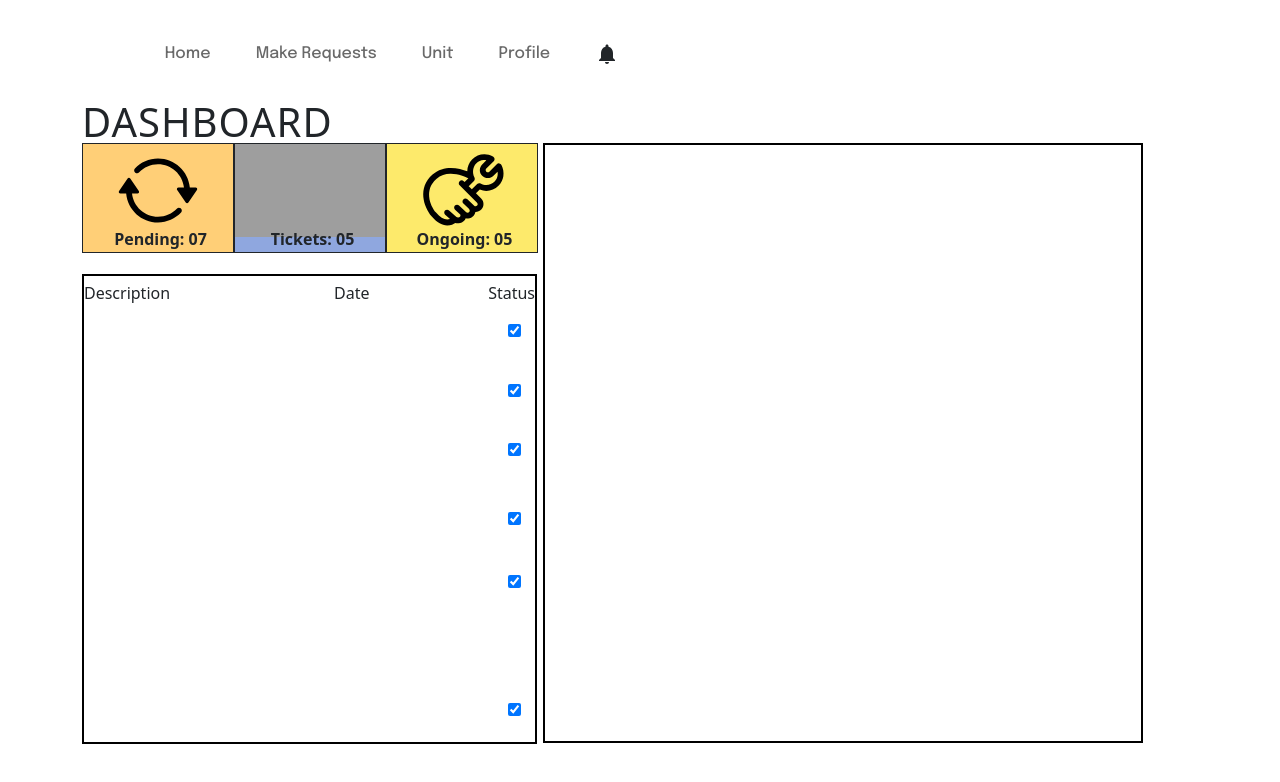
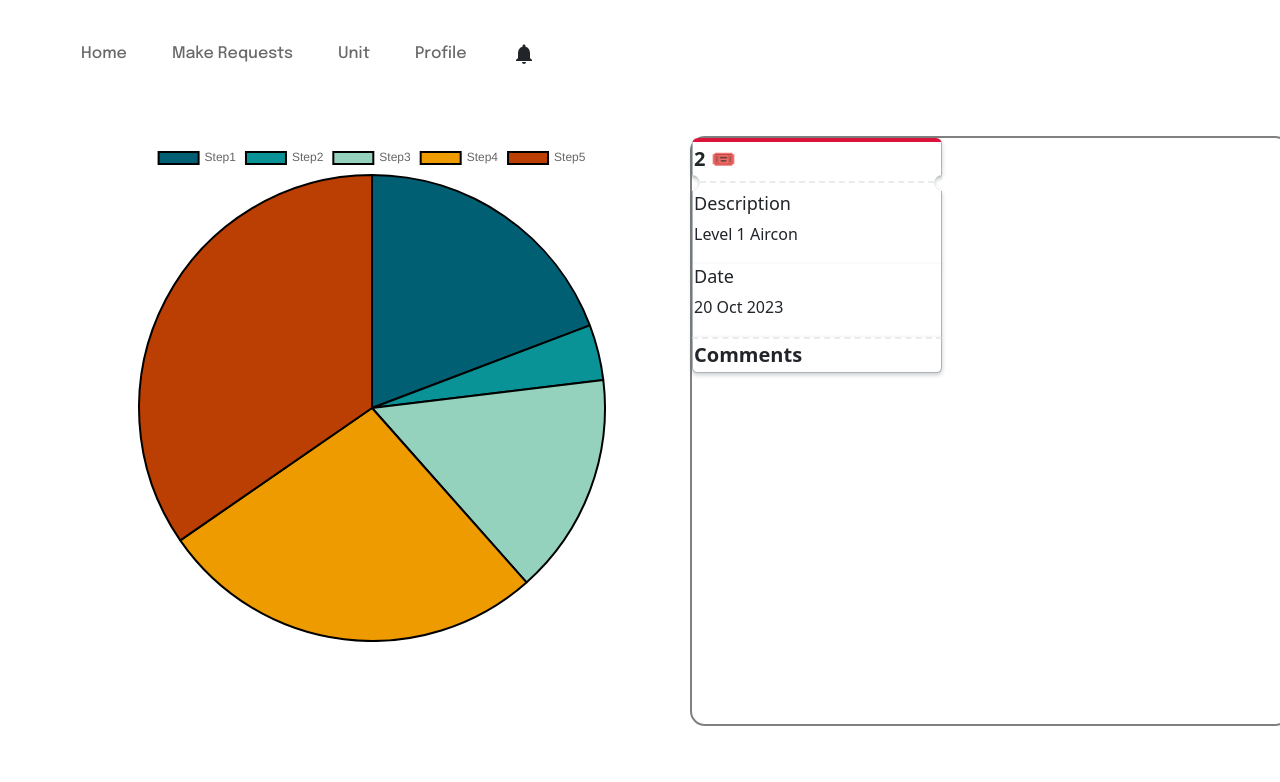
Before and after one commit to sarang2551/tenantFrontend, a React (Create React App) app: page /tenant/home in a window 1280 px wide. Shown: the top 782 px of the page. Built offline with nearby package versions, Linux system fonts and the light colour scheme; grey boxes are pictures that could not be loaded.

Commit message:
piechart + tickets(inprogress)

```diff
--- a/package.json
+++ b/package.json
@@ -19,6 +19,7 @@
     "pako": "^2.1.0",
     "react": "^18.2.0",
     "react-animated-slider": "^2.0.0",
+    "react-chartjs-2": "^5.2.0",
     "react-dom": "^18.2.0",
     "react-hook-form": "^7.44.3",
     "react-icons": "^4.9.0",
--- /dev/null
+++ b/src/components/Pie.js
@@ -0,0 +1,39 @@
+import { useState } from "react";
+import "./Piechart.css";
+
+
+import PieChart from "./tenantComponents/PieChart";
+import { UserData } from "./PieData";
+
+function Pie() {
+  const [userData] = useState({
+    labels: UserData.map((data) => data.year),
+    datasets: [
+      {
+        label: "Users Gained",
+        data: UserData.map((data) => String(data.userGain)),
+        backgroundColor: [
+          "#005f73",
+          "#0a9396",
+          "#94d2bd",
+          "#ee9b00",
+          "#bb3e03",
+        ],
+        borderColor: "black",
+        borderWidth: 2,
+      },
+    ],
+  });
+
+
+  return (
+    <div className="Piechart">
+
+      <div style={{ width: 500 }}>
+        <PieChart chartData={userData} />
+      </div>
+    </div>
+  );
+}
+
+export default Pie;
--- /dev/null
+++ b/src/components/PieData.js
@@ -0,0 +1,32 @@
+export const UserData = [
+  {
+    id: 1,
+    year: "Step1",
+    userGain: 5,
+
+  },
+  {
+    id: 2,
+    year: "Step2",
+    userGain: 1,
+
+  },
+  {
+    id: 3,
+    year: "Step3",
+    userGain: 4,
+
+  },
+  {
+    id: 4,
+    year: "Step4",
+    userGain: 7,
+
+  },
+  {
+    id: 5,
+    year: "Step5",
+    userGain: 9,
+
+  },
+];
--- /dev/null
+++ b/src/components/Piechart.css
@@ -0,0 +1,39 @@
+.Pie {
+  text-align: center;
+}
+
+.Pie-logo {
+  height: 40vmin;
+  pointer-events: none;
+}
+
+@media (prefers-reduced-motion: no-preference) {
+  .Pie-logo {
+    animation: App-logo-spin infinite 20s linear;
+  }
+}
+
+.Pie-header {
+  background-color: #282c34;
+  min-height: 100vh;
+  display: flex;
+  flex-direction: column;
+  align-items: center;
+  justify-content: center;
+  font-size: calc(10px + 2vmin);
+  color: white;
+  margin-top: 50px;
+}
+
+.Pie-link {
+  color: #61dafb;
+}
+
+@keyframes App-logo-spin {
+  from {
+    transform: rotate(0deg);
+  }
+  to {
+    transform: rotate(360deg);
+  }
+}
--- /dev/null
+++ b/src/components/ST_Des_summary.js
@@ -0,0 +1,40 @@
+import React from 'react';
+
+const data = [
+  ['Data 1', 'Data 2'],
+  ['Data 3', 'Data 4'],
+  ['Data 5', 'Data 6'],
+  // More data columns
+];
+
+function DesTable() {
+  const columnToReplace = 0; // Index of the column to replace
+  const newColumnLabel = 'Description'; // New label for the column
+
+  const filteredData = data.map(row => row.filter((_, index) => index !== columnToReplace));
+
+  return (
+    <table className="container">
+      <thead>
+        <tr>
+          {filteredData[0].map((_, columnIndex) => (
+            <th key={columnIndex}>
+              {columnIndex === columnToReplace ? newColumnLabel : `Column ${columnIndex + 1}`}
+            </th>
+          ))}
+        </tr>
+      </thead>
+      <tbody>
+        {filteredData.map((row, rowIndex) => (
+          <tr key={rowIndex}>
+            {row.map((cellData, columnIndex) => (
+              <td key={columnIndex}>{cellData}</td>
+            ))}
+          </tr>
+        ))}
+      </tbody>
+    </table>
+  );
+}
+
+export default DesTable;
--- a/src/components/headers/assets/css/style.css
+++ b/src/components/headers/assets/css/style.css
@@ -549,6 +549,7 @@ body {
 
 .home-collection {
   gap: var(--dl-space-space-fiveunits);
+  margin-top: 50px;
   width: 100%;
   display: flex;
   max-width: 1440px;
@@ -566,6 +567,7 @@ body {
   display: flex;
   align-items: flex-start;
   flex-direction: column;
+  align-items: center;
 }
 .home-caption {
   color: var(--dl-color-gray-black);
@@ -624,6 +626,7 @@ body {
   padding-bottom: 12px;
   justify-content: center;
   background-color: #FFCF77;
+  margin-left: 50px;
 }
 .home-caption1 {
   font-style: normal;
@@ -732,44 +735,74 @@ body {
   font-style:inherit;
   font-weight: 600;
 }
-.home-container3 {
-  width: 600px;
-  height: 600px;
-  display: flex;
-  align-items: flex-end;
-  border-color: #000000;
-  border-style: solid;
-  border-width: 2px;
-  border-radius: var(--dl-radius-radius-radius8);
-  flex-direction: column;
-  margin-left: 5px;
-}
+
 
 .home-container4 {
-  width: 455px;
-  height: 470px;
+  width: 580px;
+  height: 453px;
+  margin-top: 180px;
   display: flex;
   position: relative;
   align-items: center;
-  border-color: #000000;
+  /* border-color: #000000;
   border-style: solid;
   border-width: 2px;
-  border-radius: var(--dl-radius-radius-radius8);
+  border-radius: 2.5%; */
   flex-direction: column;
   justify-content: flex-start;
 }
-.home-container9{
+
+.home-collection-right {
+  gap: var(--dl-space-space-fiveunits);
+  width: 300px;
+  height: 750px;
+  display: flex;
+  max-width: 1px;
+  align-items: flex-end;
+  padding-left: var(--dl-space-space-fiveunits);
+  padding-right: var(--dl-space-space-fiveunits);
+  flex-direction: column;
+  padding-bottom: 160px;
+  background-color: white;
+}
+
+.home-container3 {
+
+  width: 600px;
+  height: 590px;
+  display: grid;
+  grid-template-columns: 2fr 1fr;
+  grid-template-rows: auto;
+  grid-gap: 10px;
+  border-color: #808080;
+  border-style: solid;
+  border-width: 2px;
+  border-radius: 2.5%;
+  flex-direction: column;
+  margin-left: 5px;
+  margin-top: -100px;
+
+}
+
+
+
+.Des {
+
+  padding: 10px;
+}
+
+/* .home-container9{
   width: 100%;
   height: 50%;
   display: flex;
-  align-self: flex-start;
+  align-self: flex-end;
   align-items: center;
   border-color: #000000;
   border-style: solid;
   border-width: 0px;
   flex-direction: column;
-  justify-content: flex-start;
-}
+  justify-content: flex-end;
+} */
 /* .home-container5 {
   width: 70%;
   height: 100%;
@@ -826,12 +859,13 @@ body {
   flex-direction: column;
   justify-content: flex-start;
 }
-.wrapper {
+/* .wrapper {
+
   display: grid;
-  grid-template-columns: 250px 200fr 5fr;
+  grid-template-columns: 380px 200fr 5fr;
   margin-top: 5px;
 
-}
+} */
 .home-checkbox {
   top: 48px;
   left: 9px;
@@ -922,3 +956,106 @@ body {
     grid-template-columns: repeat(1, 1fr);
   }
 }
+
+*, *::after {
+  box-sizing: border-box;
+  margin: 0;
+}
+body {
+  display: flex;
+  align-items: center;
+  justify-content: center;
+  min-height: 100vh;
+  background-color: #f4f5f6;
+}
+.ticket {
+  display: grid;
+  grid-template-rows: auto 1fr auto;
+  max-width: 24rem;
+  width: 250px;
+}
+.ticket__header, .ticket__body, .ticket__footer {
+  padding: 0.1rem;
+  background-color: #fff;
+  border: 1px solid #abb5ba;
+  box-shadow: 0 2px 4px rgba(41, 54, 61, 0.25);
+}
+.ticket__header {
+  font-size: 1rem;
+  border-top: 0.25rem solid #dc143c;
+  border-bottom: none;
+  box-shadow: none;
+}
+.ticket__wrapper {
+  box-shadow: 0 2px 4px rgba(41, 54, 61, 0.25);
+  border-radius: 0.375em 0.375em 0 0;
+  overflow: hidden;
+}
+.ticket__divider {
+  position: relative;
+  height: 1rem;
+  background-color: #fff;
+  margin-left: 0.5rem;
+  margin-right: 0.5rem;
+}
+.ticket__divider::after {
+  content: '';
+  position: absolute;
+  height: 50%;
+  width: 100%;
+  top: 0;
+  border-bottom: 2px dashed #e9ebed;
+}
+.ticket__notch {
+  position: absolute;
+  left: -0.5rem;
+  width: 1rem;
+  height: 1rem;
+  overflow: hidden;
+}
+.ticket__notch::after {
+  content: '';
+  position: relative;
+  display: block;
+  width: 2rem;
+  height: 2rem;
+  right: 100%;
+  top: -50%;
+  border: 0.5rem solid #fff;
+  border-radius: 50%;
+  box-shadow: inset 0 2px 4px rgba(41, 54, 61, 0.25);
+}
+.ticket__notch--right {
+  left: auto;
+  right: -0.5rem;
+}
+.ticket__notch--right::after {
+  right: 0;
+}
+.ticket__body {
+  padding:0.5 rem;
+  border-bottom: none;
+  border-top: none;
+}
+.ticket__body > * + * {
+  margin-top: 1.5rem;
+  padding-top: 1.5rem;
+  border-top: 1px solid #e9ebed;
+}
+.ticket__section > * + * {
+  margin-top: 0.25rem;
+}
+.ticket__section > h3 {
+  font-size: 1.125rem;
+  margin-bottom: 0.5rem;
+}
+.ticket__header, .ticket__footer {
+  font-weight: bold;
+  font-size: 1.25rem;
+  display: flex;
+  justify-content: space-between;
+}
+.ticket__footer {
+  border-top: 2px dashed #e9ebed;
+  border-radius: 0 0 0.325rem 0.325rem;
+}
--- /dev/null
+++ b/src/components/tenantComponents/PieChart.js
@@ -0,0 +1,9 @@
+import React from "react";
+import { Pie } from "react-chartjs-2";
+import { Chart as ChartJS } from "chart.js/auto";
+
+function PieChart({ chartData }) {
+  return <Pie data={chartData} />;
+}
+
+export default PieChart;
--- a/src/pages/homePage.js
+++ b/src/pages/homePage.js
@@ -2,6 +2,8 @@ import React from 'react'
 import Navbar from '../components/headers/NavBar'
 import axios from "axios"
 import "../components/headers/assets/css/style.css"
+import Pie from '../components/Pie'
+import DesTable from '../components/ST_Des_summary'
 
 
 function Home() {
@@ -25,10 +27,75 @@ function Home() {
             <div class="hero__left">
               <section class="home-collection">
                 <div class="home-content">
-                  <span class="home-caption">DASHBOARD</span>
+                  <Pie/>
                 </div>
-                <div class="home-main">
-                  <div class="home-card">
+
+                <div class="home-container4">
+
+                  {/* <div class="home-container5">
+                    <span class="home-text08">Description</span>
+                  </div> */}
+{/*
+                  <div class="home-container7"><span class="home-text10">Date</span></div> */}
+
+                </div>
+              </section>
+
+            </div>
+            <div class ="hero_right">
+              <section class="home-collection-right">
+              <div class="home-main">
+
+                <div class="home-container3">
+
+                  <div class="item">
+                  <article class="ticket">
+  <header class="ticket__wrapper">
+    <div class="ticket__header">
+      2 🎟
+    </div>
+  </header>
+  <div class="ticket__divider">
+    <div class="ticket__notch"></div>
+    <div class="ticket__notch ticket__notch--right"></div>
+  </div>
+  <div class="ticket__body">
+    <section class="ticket__section">
+      <h3>Description</h3>
+      <p>Level 1 Aircon</p>
+    </section>
+  </div>
+    <div class="ticket__body">
+    <section class="ticket__section">
+      <h3>Date</h3>
+      <p>20 Oct 2023</p>
+    </section>
+  </div>
+  <footer class="ticket__footer">
+    <span>Comments</span>
+
+  </footer>
+</article>
+                    {/* <DesTable/> */}
+                  </div>
+
+
+
+
+              </div>
+              </div>
+
+              </section>
+            </div>
+        </div>
+  </div>
+)}
+export default Home
+
+//change
+
+                  // {/* /* <span class="home-caption">DASHBOARD</span> */ */}
+                                    {/* <div class="home-card">
                     <div class="home-image2">
                       <img
                         alt="image"
@@ -57,40 +124,14 @@ function Home() {
                     <div class="home-content3">
                       <span class="home-caption3">Ongoing: 05</span>
                     </div>
-                  </div>
-                  <div class="home-container3">
-                  <div class="home-container9">
-
-                  </div>
-                </div>
+                  </div> */}
 
 
-                </div>
-                <div class="home-container4">
-                  <div class = "wrapper">
-                    <div>Description</div>
-                    <div>Date</div>
-                    <div>Status</div>
-                  </div>
-                  {/* <div class="home-container5">
-                    <span class="home-text08">Description</span>
-                  </div> */}
-{/*
-                  <div class="home-container7"><span class="home-text10">Date</span></div> */}
-                  <div class="home-container8">
-                    <input type="checkbox" checked="true" class="home-checkbox" />
-                    <input type="checkbox" checked="true" class="home-checkbox1" />
-                    <input type="checkbox" checked="true" class="home-checkbox2" />
-                    <input type="checkbox" checked="true" class="home-checkbox3" />
-                    <input type="checkbox" checked="true" class="home-checkbox4" />
-                    <input type="checkbox" checked="true" class="home-checkbox5" />
-                  </div>
-                </div>
-              </section>
-            </div>
-        </div>
-  </div>
-)}
-export default Home
-
-//change
+                //   <div class="home-container8">
+                //   <input type="checkbox" checked="true" class="home-checkbox" />
+                //   <input type="checkbox" checked="true" class="home-checkbox1" />
+                //   <input type="checkbox" checked="true" class="home-checkbox2" />
+                //   <input type="checkbox" checked="true" class="home-checkbox3" />
+                //   <input type="checkbox" checked="true" class="home-checkbox4" />
+                //   <input type="checkbox" checked="true" class="home-checkbox5" />
+                // </div>
```
Also changed, not shown: src/pages/index.html (deleted, +0 -39 lines), src/pages/chart.js (deleted), src/pages/jquery-2.1.4.min.js (deleted), 1 other file (tests, documents, lock files or other folders).
